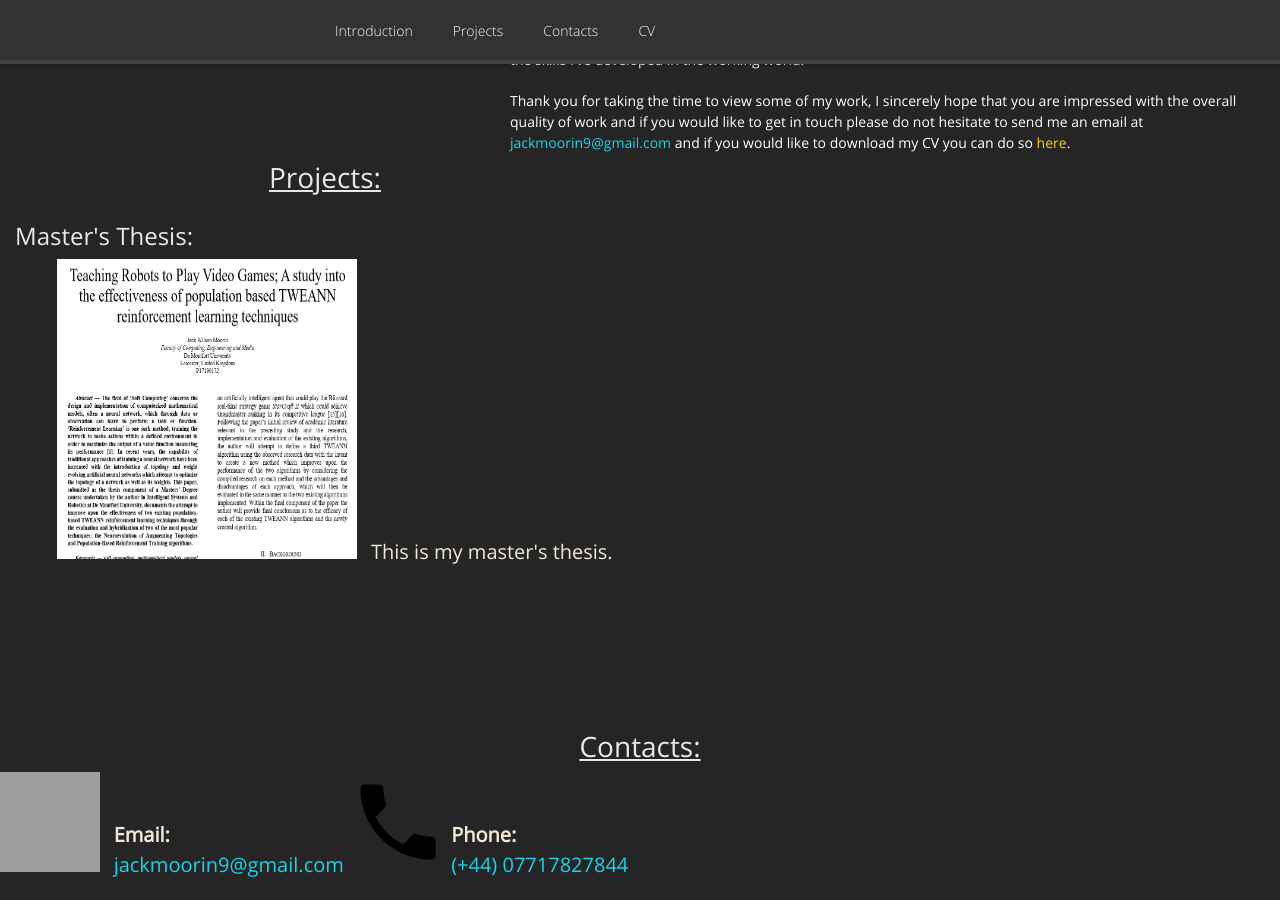
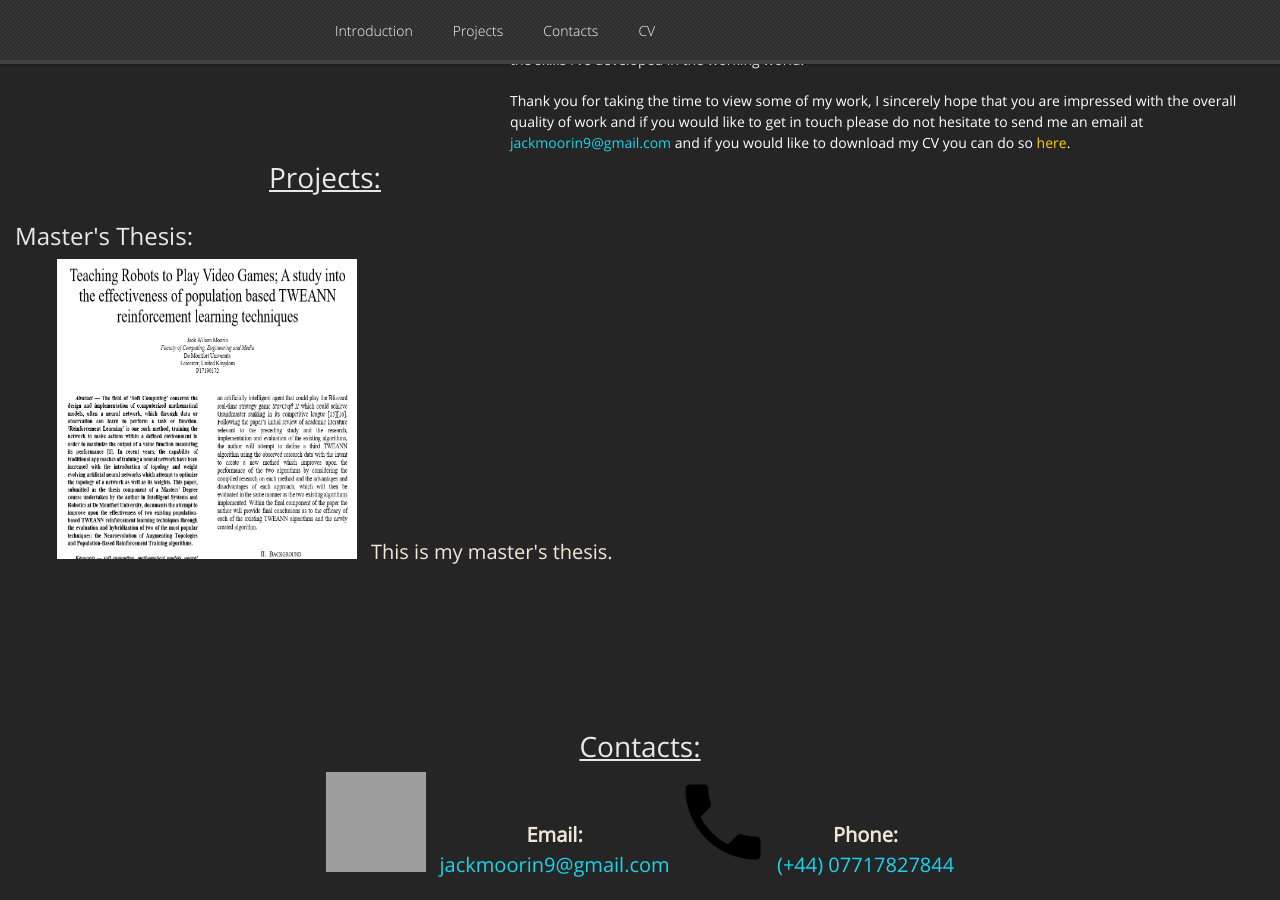
Before and after one commit to GamesProgrammingGrad2021/GamesProgrammingGrad2021.github.io, a Jekyll site: the page built from index.md, in a window 1280 px wide and 900 px high, scrolled down 1060 px. Built offline with Jekyll 4.4.1, drawn with Linux system fonts in a browser that asks for light colours; nearby versions of some CDN libraries; our own code applies the rules of GitHub Pages for plain Markdown files; grey boxes are pictures that could not be loaded.

Commit message:
Update default.html

```diff
--- a/_layouts/default.html
+++ b/_layouts/default.html
@@ -132,7 +132,7 @@
 
 	<!-- Contact -->
 	<div id="contacts">
-		<div class="contact" style="align: center;">
+		<div class="contact" style="text-align: center; align: center">
 			<!-- Heading -->
 			<h1 style="float: none; padding-top:10px; text-align: center; align: center"><u>Contacts:</u></h1>
 
```
